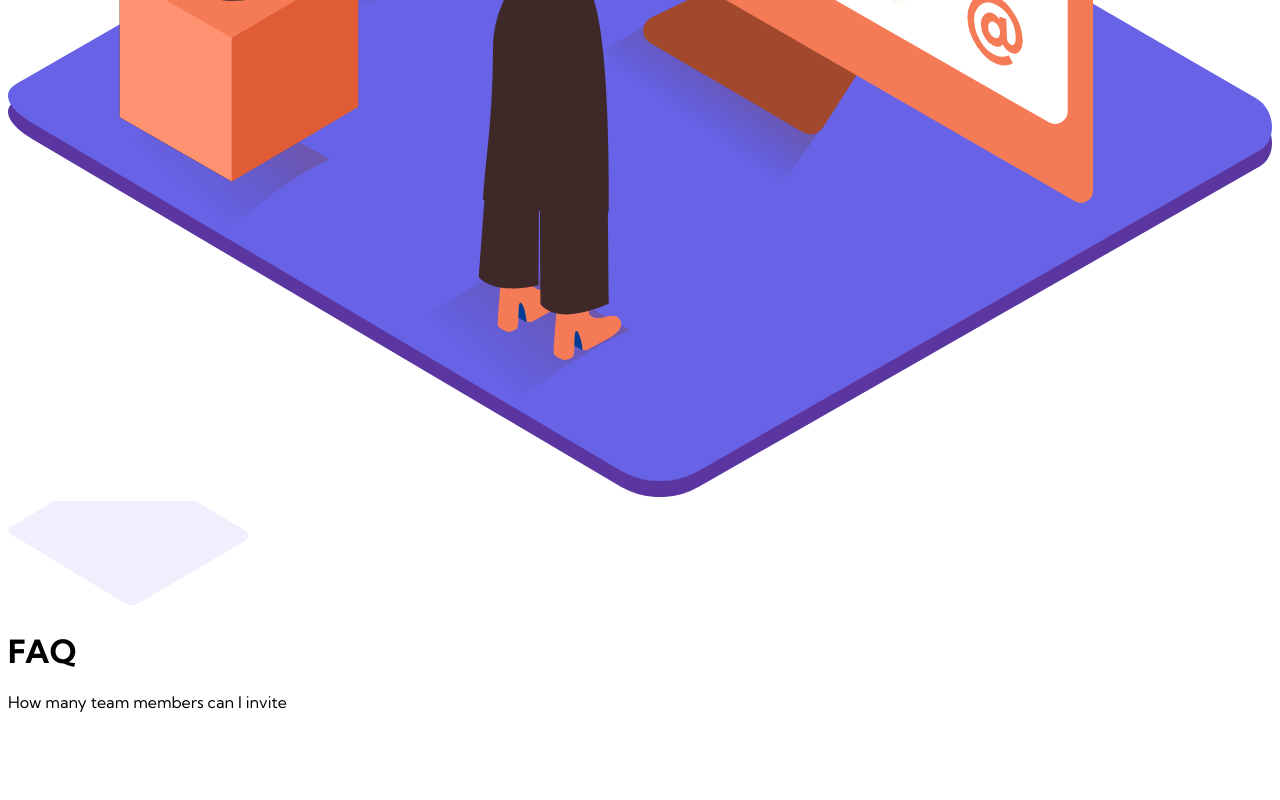
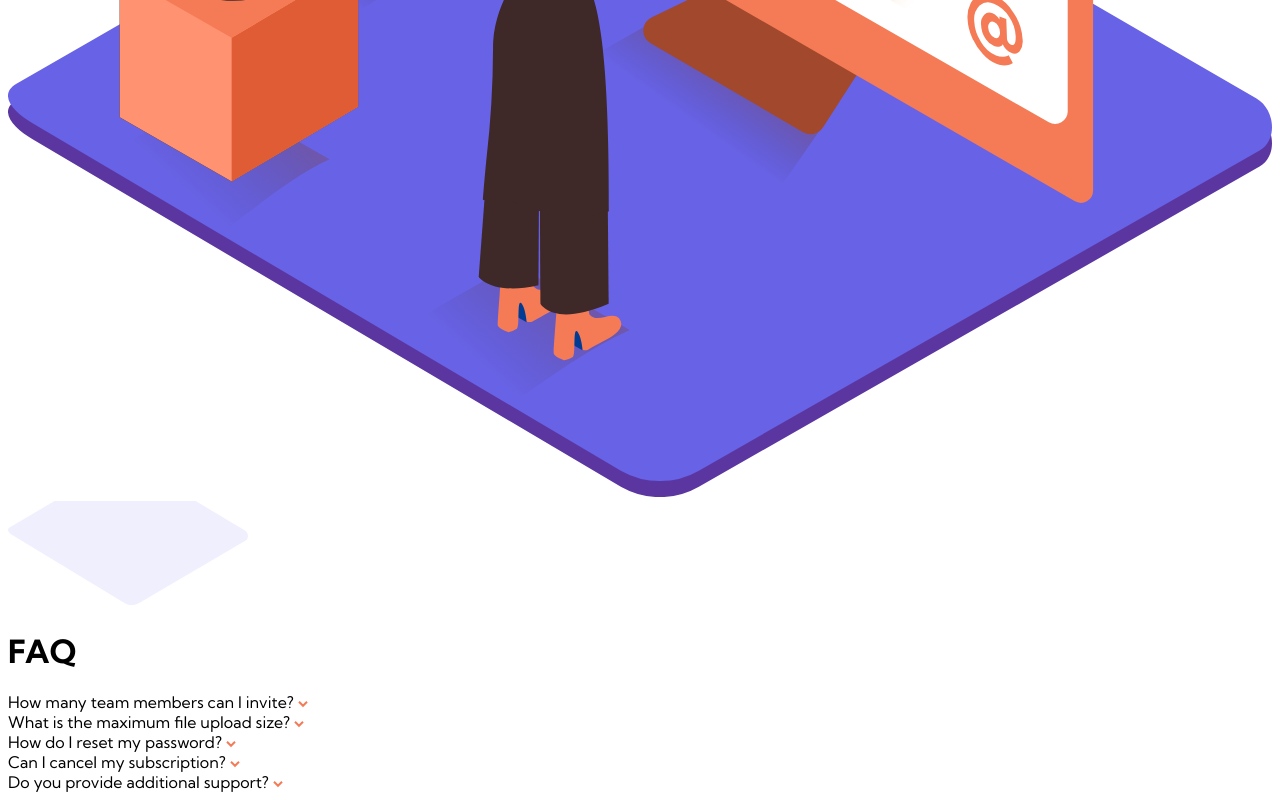
Before and after one commit to MILANT10/Challenge_FAQ, a React (Create React App) app: page / in a window 1280 px wide. Shown: the part 469-1269 px from the top of the page. Before the commit the page ends 1189 px from the top, so only its background shows below. Built offline with nearby package versions, Linux system fonts and the light colour scheme.

Commit message:
nouvelle version du projet

```diff
--- a/src/components/Accordion/Accordion.jsx
+++ b/src/components/Accordion/Accordion.jsx
@@ -1,5 +1,15 @@
 import React, { useState } from "react";
 import "../../index.css";
+import { Questions1 } from "../Questions1/Questions1";
+import { Reponse1 } from "../Reponse1/Reponse1";
+import { Questions2 } from "../Questions2/Questions2";
+import { Reponse2 } from "../Reponse2/Reponse2";
+import { Questions3 } from "../Questions3/Questions3";
+import { Reponse3 } from "../Reponse3/Reponse3";
+import { Questions4 } from "../Questions4/Questions4";
+import { Reponse4 } from "../Reponse4/Reponse4";
+import { Questions5 } from "../Questions5/Questions5";
+import { Reponse5 } from "../Reponse5/Reponse5";
 import data from "../../Accordion";
 
 export function Accordion() {
@@ -11,24 +21,52 @@ export function Accordion() {
 
   return (
     <>
-      {data.map((item, index) => (
       <div
-          key={index}
         className={`w-full border-b-2 border-darkGrayish pb-4 mb-8 ${
-            activePanel === index + 1 ? "open" : ""
+          activePanel === 1
         }`}>
+        <div className="cursor-pointer" onClick={() => handlePanelClick(1)}>
+          <Questions1 activePanel={activePanel === 1} />
+        </div>
+        {activePanel === 1 && <Reponse1 />}
+      </div>
+
       <div
-            className="cursor-pointer"
-            onClick={() => handlePanelClick(index + 1)}>
-            {item.question}
+        className={`w-full border-b-2 border-darkGrayish pb-4 mb-8 ${
+          activePanel === 2
+        }`}>
+        <div className="cursor-pointer" onClick={() => handlePanelClick(2)}>
+          <Questions2 activePanel={activePanel === 2} />
         </div>
-          {activePanel === index + 1 && (
-            <div className="overflow-hidden transition-max-h max-h-96">
-              <p>{item.answer}</p>
+        {activePanel === 2 && <Reponse2 />}
       </div>
-          )}
+      <div
+        className={`w-full border-b-2 border-darkGrayish pb-4 mb-8 ${
+          activePanel === 3
+        }`}>
+        <div className="cursor-pointer" onClick={() => handlePanelClick(3)}>
+          <Questions3 activePanel={activePanel === 3} />
         </div>
-      ))}
+        {activePanel === 3 && <Reponse3 />}
+      </div>
+      <div
+        className={`w-full border-b-2 border-darkGrayish pb-4 mb-8 ${
+          activePanel === 4
+        }`}>
+        <div className="cursor-pointer" onClick={() => handlePanelClick(4)}>
+          <Questions4 activePanel={activePanel === 4} />
+        </div>
+        {activePanel === 4 && <Reponse4 />}
+      </div>
+      <div
+        className={`w-full border-b-2 border-darkGrayish pb-4 mb-8 ${
+          activePanel === 5
+        }`}>
+        <div className="cursor-pointer" onClick={() => handlePanelClick(5)}>
+          <Questions5 activePanel={activePanel === 5} />
+        </div>
+        {activePanel === 5 && <Reponse5 />}
+      </div>
     </>
   );
 }
```
Lines whose indentation alone changed are shown as unchanged.
